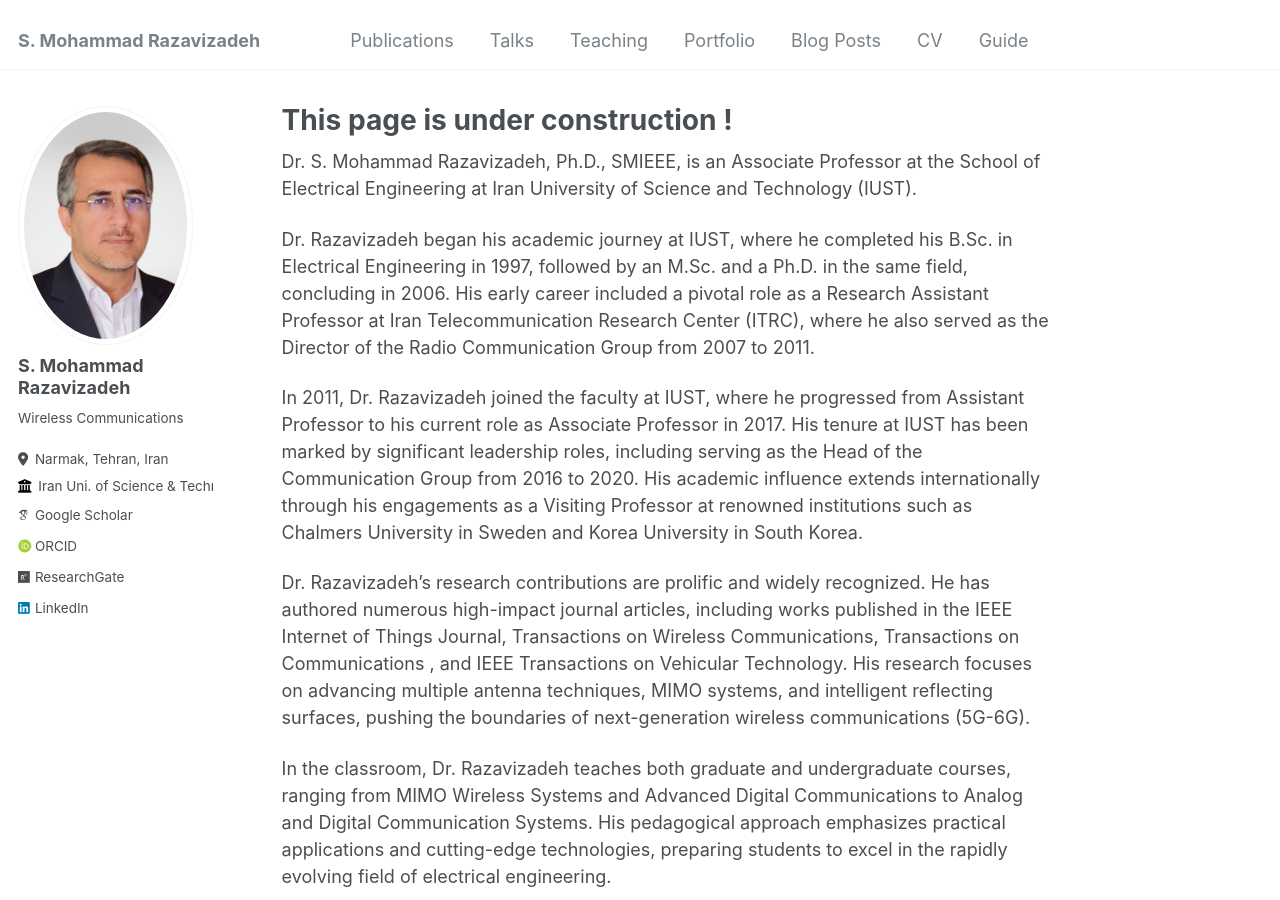
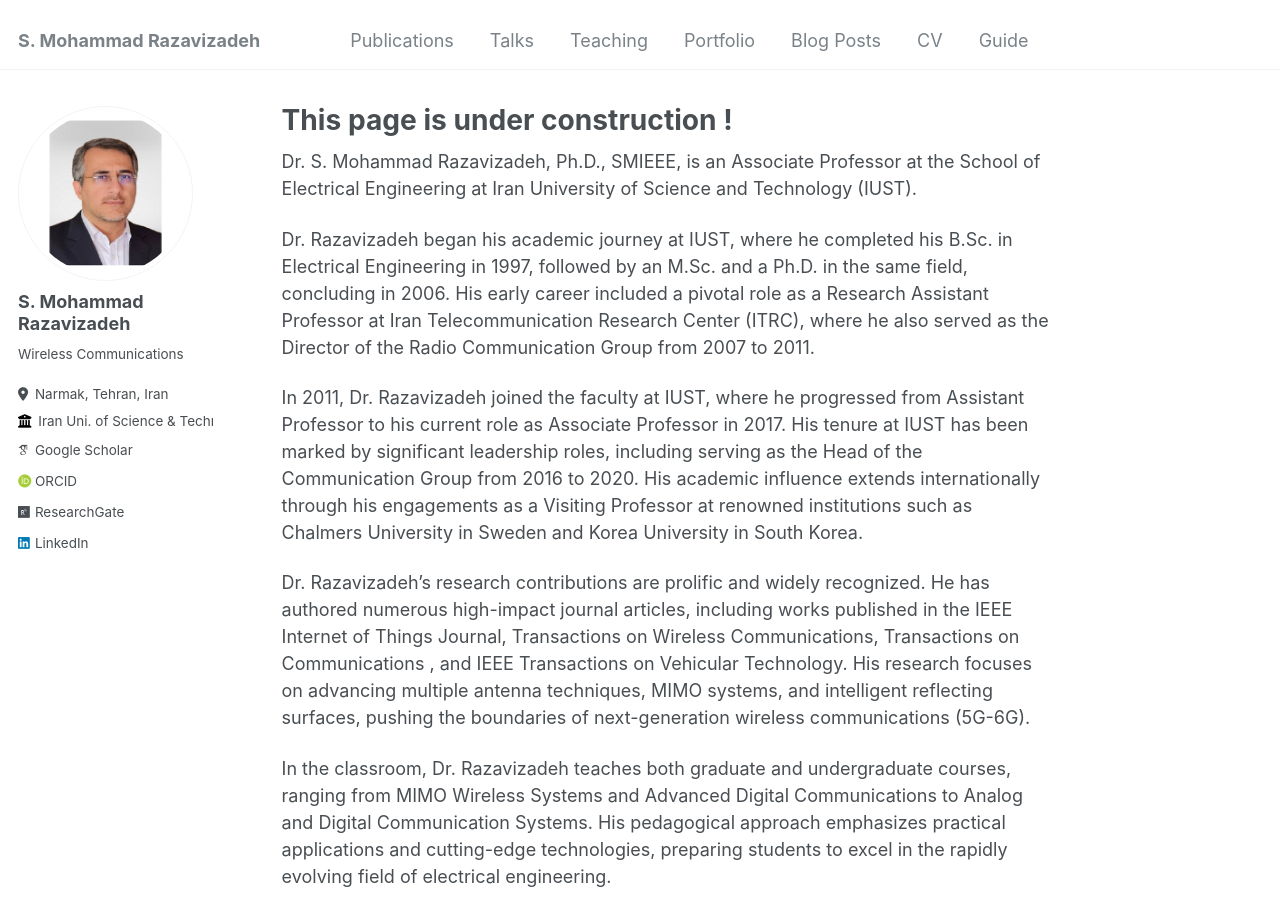
Before and after one commit to razavizadeh/razavizadeh.github.io, a Jekyll site: the page built from _pages/about.md, in a window 1280 px wide and 900 px high. Built offline with Jekyll 4.4.1, drawn with Linux system fonts in a browser that asks for light colours; some web fonts are replaced.

Commit message:
08 08 2024 2

```diff
--- a/_config.yml
+++ b/_config.yml
@@ -21,7 +21,7 @@ repository               : "academicpages/academicpages.github.io"
 #               Additional customization can be done by editing /_includes/author-profile.html
 author:
   # Biographic information
-  avatar           : "razavi.png"
+  avatar           : "razavi2.png"
   name             : "S. Mohammad Razavizadeh"
   pronouns         : # example: "she/her"
   bio              : "Associtae Professor"
```
Also changed, not shown: images/razavi2.png (added).
